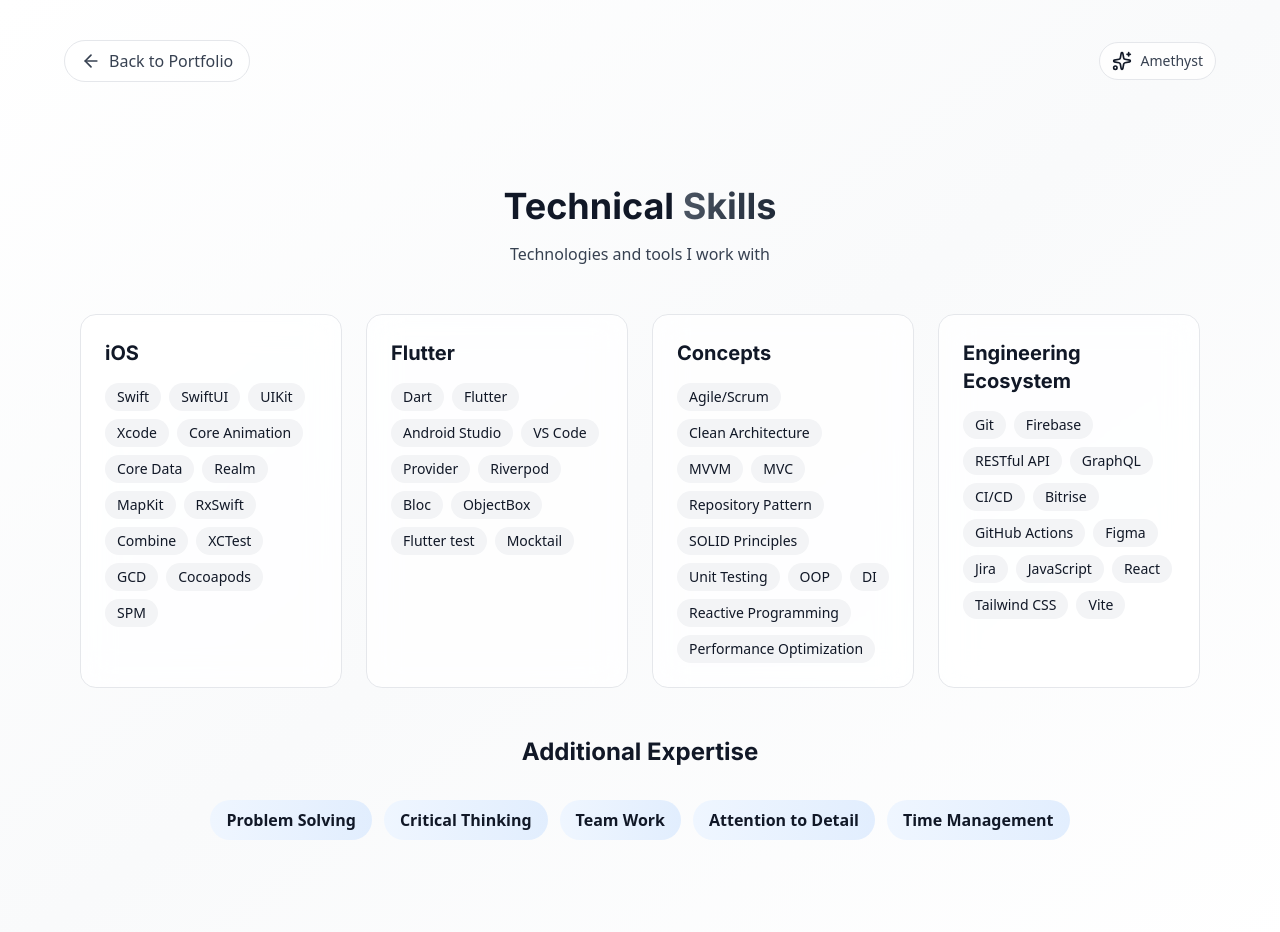
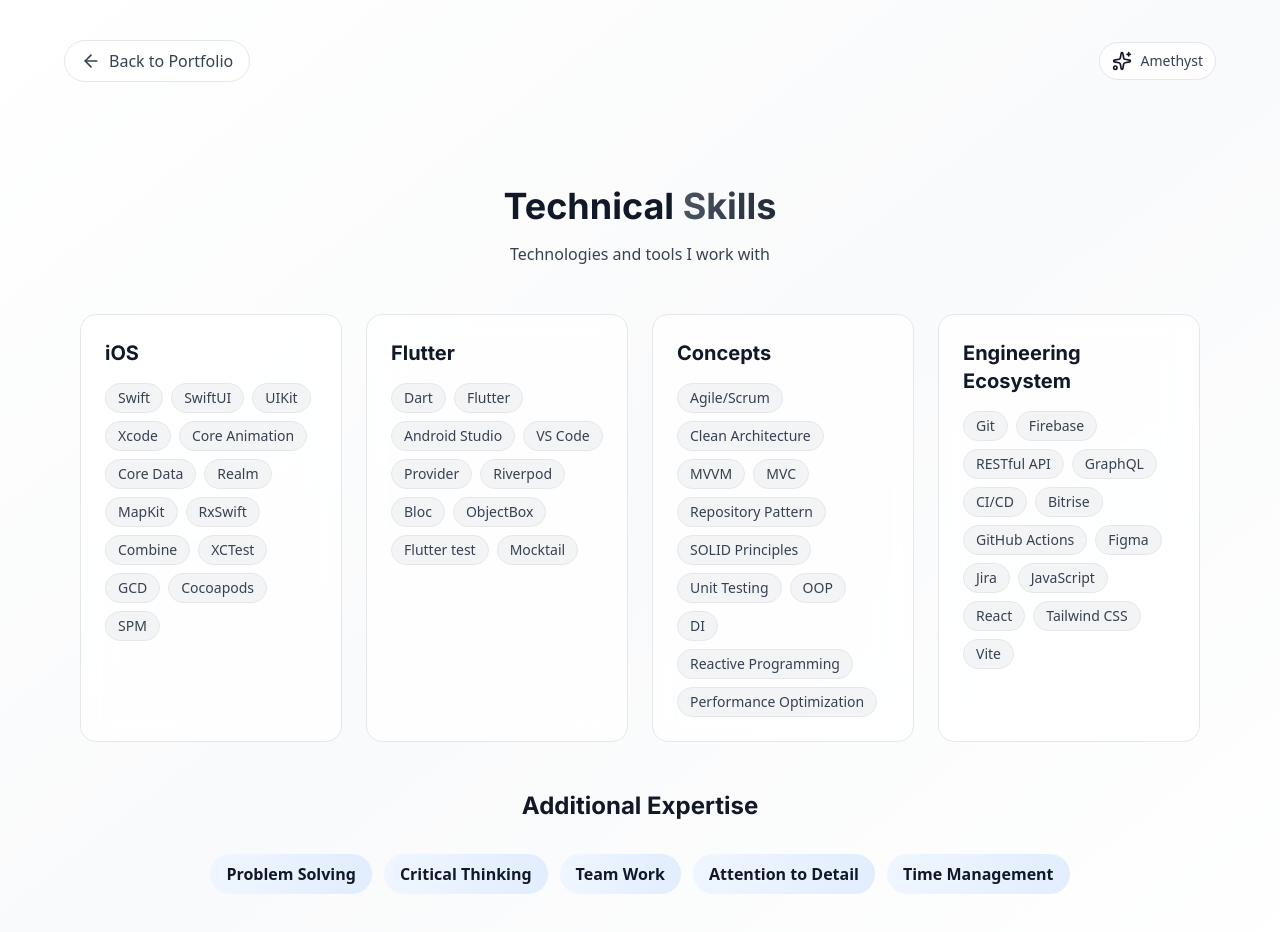
Before and after one commit to soemintheinsmt6/portfolio, a React (Vite) app: page /skills in a window 1280 px wide. Shown: the top 932 px of the page. Built offline with nearby package versions, Linux system fonts and the light colour scheme; no server answers.

Commit message:
refine skill chips

```diff
--- a/src/components/Projects.jsx
+++ b/src/components/Projects.jsx
@@ -166,7 +166,7 @@
                         {project.tech.map((tech, i) => (
                           <span
                             key={i}
-                            className={`text-xs px-3 py-1.5 rounded-full ${theme.colors.badge.default} ${theme.colors.text.secondary}`}
+                            className={`text-xs px-3 py-1.5 rounded-full ${theme.colors.badge.tech} ${theme.colors.badge.techText}`}
                           >
                             {tech}
                           </span>
--- a/src/components/Skills.jsx
+++ b/src/components/Skills.jsx
@@ -47,7 +47,7 @@
                   <motion.span
                     key={i}
                     whileHover={{ scale: 1.1 }}
-                    className={`text-sm px-3 py-1 ${theme.colors.badge.default} ${theme.colors.text.primary} rounded-full ${theme.colors.badge.hoverGradient} transition-colors cursor-default`}
+                    className={`text-sm px-3 py-1 ${theme.colors.badge.tech} ${theme.colors.badge.techText} rounded-full ${theme.colors.badge.hoverGradient} hover:text-white hover:border-transparent transition-colors cursor-default`}
                   >
                     {skill}
                   </motion.span>
--- a/src/core/theme/themes.js
+++ b/src/core/theme/themes.js
@@ -49,6 +49,8 @@
         default: 'bg-slate-700',
         accent: 'bg-purple-900/30',
         accentText: 'text-purple-200',
+        tech: 'bg-purple-500/20 border border-purple-400/40',
+        techText: 'text-purple-50',
         gradient: 'bg-gradient-to-r from-purple-600 to-pink-600',
         hoverGradient: 'hover:bg-gradient-to-r hover:from-purple-600 hover:to-pink-600',
       },
@@ -133,6 +135,8 @@
         default: 'bg-gray-100',
         accent: 'bg-gray-200',
         accentText: 'text-gray-700',
+        tech: 'bg-gray-100 border border-gray-200',
+        techText: 'text-gray-700',
         gradient: 'bg-gradient-to-r from-gray-700 to-gray-800',
         hoverGradient: 'hover:bg-gradient-to-r hover:from-gray-700 hover:to-gray-800 hover:text-white',
       },
--- a/src/data/projects.js
+++ b/src/data/projects.js
@@ -42,6 +42,19 @@
     highlights: ['Service Tracking', 'PDF/Excel exports', 'Revenue analytics', 'Technician performance']
   },
   {
+    id: 'tmovies',
+    title: 'Tmovies',
+    description: 'Feature-rich movie streaming app with offline downloads and Picture-in-Picture support across Android, iOS and Android TV.',
+    tech: ['Flutter', 'Firebase', 'ObjectBox', 'Provider', 'Method Channel'],
+    type: 'Cross-platform',
+    year: '2024 - 2025',
+    link: 'https://play.google.com/store/apps/details?id=com.thebillionaire.movie_server',
+    playStore: 'https://play.google.com/store/apps/details?id=com.thebillionaire.movie_server',
+    testFlight: 'https://testflight.apple.com/join/uqbpmpss',
+    image: tmoviesImage,
+    highlights: ['Offline downloads', 'PiP mode', 'Multi-platform', 'VLC plugin', 'Better player controls']
+  },
+  {
     id: 'gck',
     title: 'GCK',
     description: 'Production ERP that unifies an entire trading business — Admin, Shareholders, Sales and Warehouse — into one role-based platform across iOS, Android, macOS and Windows. Replaces fragmented spreadsheets and manual workflows with audited finance reporting, voucher pipelines, commission tracking and live inventory visibility.',
@@ -54,19 +67,6 @@
     image: gckImage,
     highlights: ['Role-based access', 'Voucher & inventory management', 'Payment, delivery & finance reporting', 'Responsive mobile/tablet/desktop']
   },
-  {
-    id: 'tmovies',
-    title: 'Tmovies',
-    description: 'Feature-rich movie streaming app with offline downloads and Picture-in-Picture support across Android, iOS and Android TV.',
-    tech: ['Flutter', 'Firebase', 'ObjectBox', 'Provider', 'Method Channel'],
-    type: 'Cross-platform',
-    year: '2024 - 2025',
-    link: 'https://play.google.com/store/apps/details?id=com.thebillionaire.movie_server',
-    playStore: 'https://play.google.com/store/apps/details?id=com.thebillionaire.movie_server',
-    testFlight: 'https://testflight.apple.com/join/uqbpmpss',
-    image: tmoviesImage,
-    highlights: ['Offline downloads', 'PiP mode', 'Multi-platform', 'VLC plugin', 'Better player controls']
-  },
 ];
 
 export const projects = deepFreeze(PROJECTS.map((p) => ({ ...p, tech: [...p.tech], highlights: [...(p.highlights || [])] })));
```
